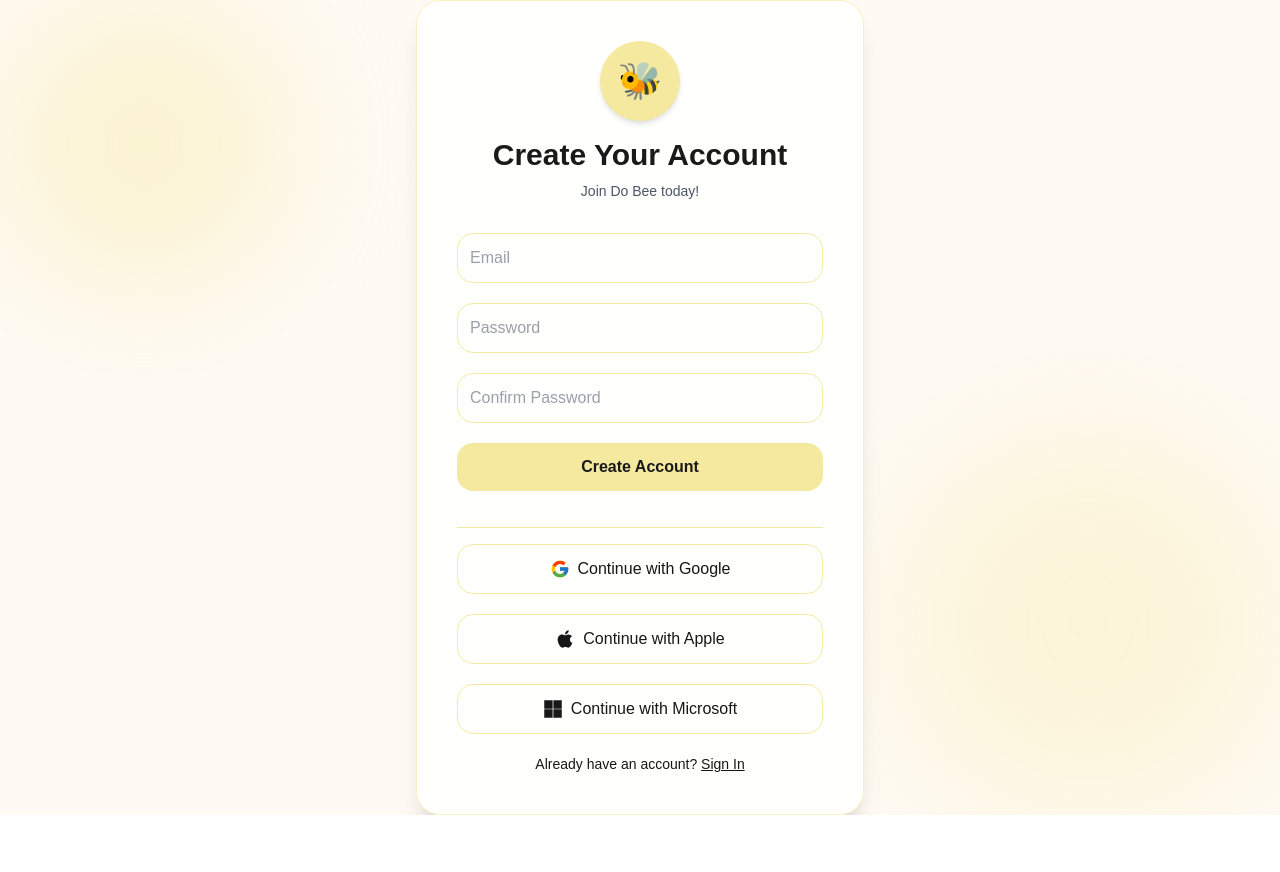
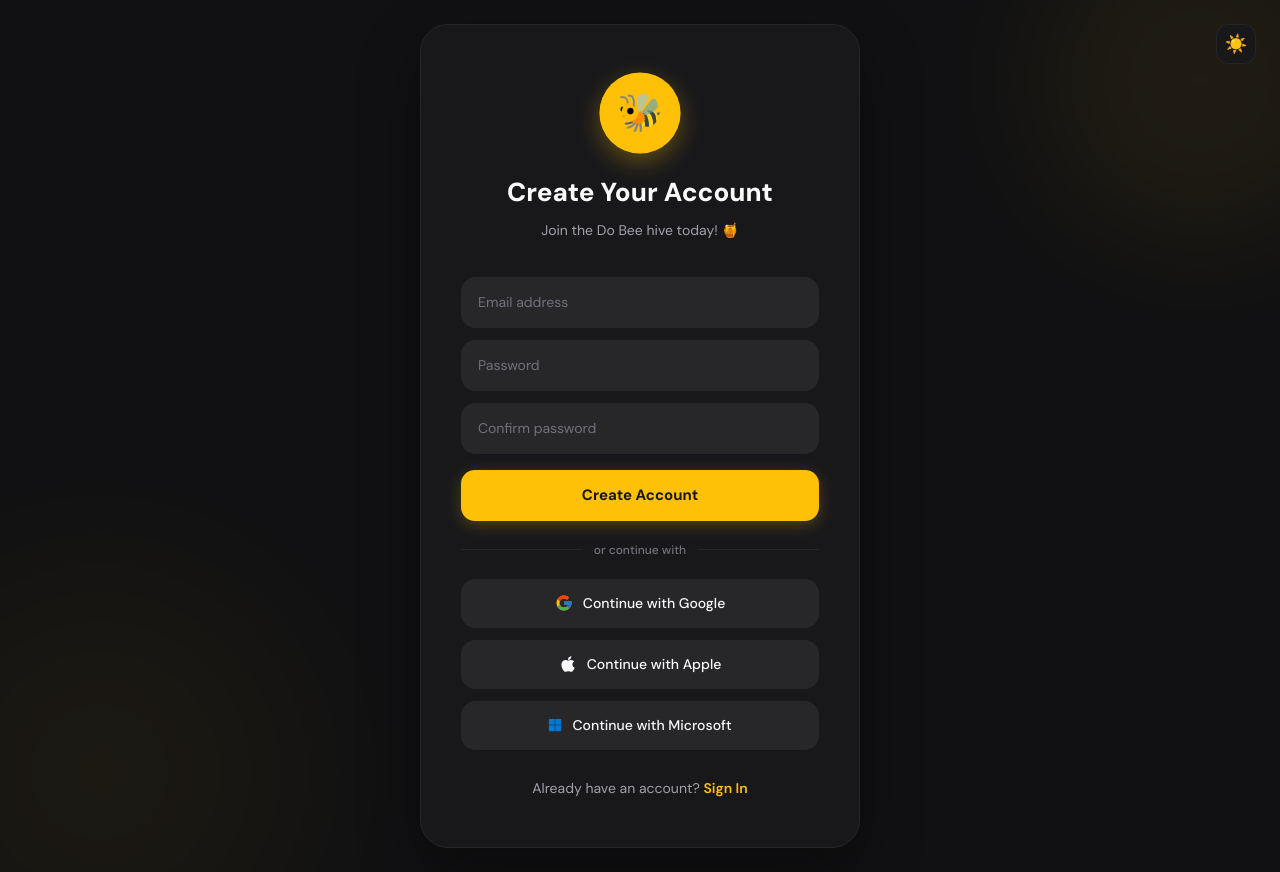
Before and after one commit to Byte-Sized-Baddies/Capstone_Project, a Next.js app in the folder apps/web/: page /signup in a window 1280 px wide. Before the commit the page ends 815 px from the top, so only its background shows below. Built offline with nearby package versions, Linux system fonts and the light colour scheme; no server answers.

Commit message:
update theme

```diff
--- a/apps/web/src/app/signup/page.tsx
+++ b/apps/web/src/app/signup/page.tsx
@@ -1,11 +1,9 @@
 "use client";
 
-import { useState } from "react";
+import { useState, useEffect } from "react";
 import Link from "next/link";
 import { useRouter } from "next/navigation";
 import { signUpWithEmail, signInWithOAuth } from "../auth/auth";
-
-// Optional Icons
 import { FcGoogle } from "react-icons/fc";
 import { FaApple, FaMicrosoft } from "react-icons/fa";
 
@@ -16,19 +14,29 @@ export default function SignUpPage() {
   const [confirmPassword, setConfirmPassword] = useState("");
   const [loading, setLoading] = useState(false);
   const [err, setErr] = useState<string | null>(null);
+  const [isDark, setIsDark] = useState(true);
+
+  useEffect(() => {
+    const saved = localStorage.getItem("theme");
+    if (saved) setIsDark(saved === "dark");
+  }, []);
+
+  const toggleTheme = () => {
+    setIsDark(prev => {
+      localStorage.setItem("theme", !prev ? "dark" : "light");
+      return !prev;
+    });
+  };
 
   const handleEmailSignUp = async () => {
     setErr(null);
-
     if (!email || !password) return setErr("Email and password required");
-    if (password !== confirmPassword)
-      return setErr("Passwords do not match");
-
+    if (password !== confirmPassword) return setErr("Passwords do not match");
+    if (password.length < 6) return setErr("Password must be at least 6 characters");
     try {
       setLoading(true);
       const { error } = await signUpWithEmail(email, password);
       if (error) return setErr(error.message);
-
       alert("Check your email for a confirmation link.");
       router.push("/");
     } finally {
@@ -36,9 +44,7 @@ export default function SignUpPage() {
     }
   };
 
-  const handleOAuthSignIn = async (
-    provider: "google" | "apple" | "azure"
-  ) => {
+  const handleOAuthSignIn = async (provider: "google" | "apple" | "azure") => {
     setErr(null);
     try {
       setLoading(true);
@@ -49,90 +55,111 @@ export default function SignUpPage() {
     }
   };
 
+  const bg = isDark ? "#111113" : "#fffaf3";
+  const surface = isDark ? "#18181b" : "#ffffff";
+  const border = isDark ? "#27272a" : "#f5e99f";
+  const text = isDark ? "#fafafa" : "#1a1a1a";
+  const textMuted = isDark ? "#a1a1aa" : "#6b6b6b";
+  const textDim = isDark ? "#71717a" : "#9a9a9a";
+  const accent = isDark ? "#FFC107" : "#f5c800";
+  const accentText = "#18181b";
+  const inputBg = isDark ? "#27272a" : "#fffdf2";
+  const surfaceHover = isDark ? "#27272a" : "#fff8e6";
+
+  const inlineStyles = `
+    @import url('https://fonts.googleapis.com/css2?family=DM+Sans:wght@400;500;600;700;800&display=swap');
+    * { font-family: 'DM Sans', sans-serif; box-sizing: border-box; }
+    @keyframes floatUp { from { opacity: 0; transform: translateY(20px); } to { opacity: 1; transform: translateY(0); } }
+    @keyframes pulse { 0%, 100% { transform: scale(1); } 50% { transform: scale(1.05); } }
+    .float-up { animation: floatUp 0.5s ease-out forwards; }
+    .bee-pulse { animation: pulse 2.5s ease-in-out infinite; }
+    input::placeholder { color: ${textDim}; }
+    input:-webkit-autofill { -webkit-box-shadow: 0 0 0 30px ${inputBg} inset !important; -webkit-text-fill-color: ${text} !important; }
+  `;
+
   return (
-    <main className="min-h-screen flex items-center justify-center bg-[#fffaf3] relative overflow-hidden">
-      {/* Background decoration */}
-      <div className="absolute top-0 left-0 w-72 h-72 bg-[#f5e99f] rounded-full blur-3xl opacity-40"></div>
-      <div className="absolute bottom-0 right-0 w-96 h-96 bg-[#f5e99f] rounded-full blur-3xl opacity-30"></div>
+    <main style={{ minHeight: "100vh", background: bg, display: "flex", alignItems: "center", justifyContent: "center", position: "relative", overflow: "hidden", transition: "background 0.3s ease", padding: "24px 0" }}>
+      <style>{inlineStyles}</style>
 
-      <div className="relative z-10 bg-white/90 backdrop-blur-md p-10 rounded-3xl shadow-xl w-full max-w-md border border-[#f5e99f]/60">
+      {/* Background blobs */}
+      <div style={{ position: "absolute", top: -80, right: -80, width: 320, height: 320, borderRadius: "50%", background: accent, opacity: isDark ? 0.06 : 0.2, filter: "blur(60px)", pointerEvents: "none" }} />
+      <div style={{ position: "absolute", bottom: -100, left: -100, width: 400, height: 400, borderRadius: "50%", background: accent, opacity: isDark ? 0.04 : 0.15, filter: "blur(80px)", pointerEvents: "none" }} />
 
-        {/* Header + Bee */}
-        <div className="flex flex-col items-center mb-8">
-          <div className="w-20 h-20 rounded-full bg-[#f5e99f] flex items-center justify-center shadow-md">
-            <span className="text-4xl">🐝</span>
+      {/* Theme toggle */}
+      <button onClick={toggleTheme} style={{ position: "fixed", top: 24, right: 24, width: 40, height: 40, borderRadius: 12, background: surface, border: `1px solid ${border}`, cursor: "pointer", fontSize: 18, display: "flex", alignItems: "center", justifyContent: "center", zIndex: 10 }}>
+        {isDark ? "☀️" : "🌙"}
+      </button>
+
+      {/* Card */}
+      <div className="float-up" style={{ position: "relative", zIndex: 1, background: surface, border: `1px solid ${border}`, borderRadius: 28, padding: "48px 40px", width: "100%", maxWidth: 440, boxShadow: isDark ? "0 25px 60px rgba(0,0,0,0.4)" : "0 25px 60px rgba(0,0,0,0.08)" }}>
+
+        {/* Header */}
+        <div style={{ textAlign: "center", marginBottom: 36 }}>
+          <div className="bee-pulse" style={{ width: 80, height: 80, borderRadius: "50%", background: accent, display: "flex", alignItems: "center", justifyContent: "center", margin: "0 auto 20px", fontSize: 36, boxShadow: `0 8px 24px ${accent}50` }}>
+            🐝
           </div>
-          <h1 className="mt-4 text-3xl font-semibold text-[#1a1a1a]">
-            Create Your Account
-          </h1>
-          <p className="text-gray-600 mt-2 text-sm">Join Do Bee today!</p>
+          <h1 style={{ fontSize: 26, fontWeight: 800, color: text, margin: "0 0 8px" }}>Create Your Account</h1>
+          <p style={{ fontSize: 14, color: textMuted, margin: 0 }}>Join the Do Bee hive today! 🍯</p>
         </div>
 
-        {/* Inputs */}
-        <div className="space-y-5">
+        {/* Form */}
+        <div style={{ display: "flex", flexDirection: "column", gap: 12 }}>
           <input
             type="email"
-            placeholder="Email"
-            className="w-full p-3 rounded-2xl border border-[#f5e99f] text-gray-700 focus:ring-2 focus:ring-[#f5e99f] outline-none"
-            onChange={(e) => setEmail(e.target.value)}
+            placeholder="Email address"
+            onChange={e => setEmail(e.target.value)}
+            style={{ width: "100%", padding: "14px 16px", borderRadius: 14, border: `1px solid ${border}`, background: inputBg, color: text, fontSize: 14, outline: "none" }}
           />
-
           <input
             type="password"
             placeholder="Password"
-            className="w-full p-3 rounded-2xl border border-[#f5e99f] text-gray-700 focus:ring-2 focus:ring-[#f5e99f] outline-none"
-            onChange={(e) => setPassword(e.target.value)}
+            onChange={e => setPassword(e.target.value)}
+            style={{ width: "100%", padding: "14px 16px", borderRadius: 14, border: `1px solid ${border}`, background: inputBg, color: text, fontSize: 14, outline: "none" }}
           />
-
           <input
             type="password"
-            placeholder="Confirm Password"
-            className="w-full p-3 rounded-2xl border border-[#f5e99f] text-gray-700 focus:ring-2 focus:ring-[#f5e99f] outline-none"
-            onChange={(e) => setConfirmPassword(e.target.value)}
+            placeholder="Confirm password"
+            onChange={e => setConfirmPassword(e.target.value)}
+            style={{ width: "100%", padding: "14px 16px", borderRadius: 14, border: `1px solid ${border}`, background: inputBg, color: text, fontSize: 14, outline: "none" }}
           />
 
           {err && (
-            <p className="text-red-500 text-sm font-medium">{err}</p>
+            <div style={{ background: "#ef444420", border: "1px solid #ef444440", borderRadius: 10, padding: "10px 14px", color: "#f87171", fontSize: 13, textAlign: "center" }}>
+              {err}
+            </div>
           )}
 
-          <button
-            onClick={handleEmailSignUp}
-            disabled={loading}
-            className="w-full bg-[#f5e99f] p-3 rounded-2xl text-[#1a1a1a] font-semibold hover:bg-[#f3e47d] transition"
-          >
-            {loading ? "Signing up…" : "Create Account"}
+          <button onClick={handleEmailSignUp} disabled={loading}
+            style={{ width: "100%", padding: "14px", borderRadius: 14, background: accent, color: accentText, fontWeight: 700, fontSize: 15, border: "none", cursor: loading ? "not-allowed" : "pointer", opacity: loading ? 0.7 : 1, marginTop: 4, boxShadow: `0 4px 16px ${accent}40`, transition: "opacity 0.2s" }}>
+            {loading ? "Creating account…" : "Create Account"}
           </button>
 
-          <hr className="my-4 border-[#f5e99f]" />
+          {/* Divider */}
+          <div style={{ display: "flex", alignItems: "center", gap: 12, margin: "8px 0" }}>
+            <div style={{ flex: 1, height: 1, background: border }} />
+            <span style={{ fontSize: 12, color: textDim, fontWeight: 500 }}>or continue with</span>
+            <div style={{ flex: 1, height: 1, background: border }} />
+          </div>
 
-          {/* OAuth Buttons */}
-          <button
-            onClick={() => handleOAuthSignIn("google")}
-            className="w-full p-3 rounded-2xl border border-[#f5e99f] flex items-center justify-center gap-2"
-          >
-            <FcGoogle size={20} /> Continue with Google
+          {/* OAuth */}
+          <button onClick={() => handleOAuthSignIn("google")}
+            style={{ width: "100%", padding: "13px 16px", borderRadius: 14, background: surfaceHover, border: `1px solid ${border}`, color: text, fontSize: 14, fontWeight: 500, cursor: "pointer", display: "flex", alignItems: "center", justifyContent: "center", gap: 10 }}>
+            <FcGoogle size={18} /> Continue with Google
           </button>
-
-          <button
-            onClick={() => handleOAuthSignIn("apple")}
-            className="w-full p-3 rounded-2xl border border-[#f5e99f] flex items-center justify-center gap-2"
-          >
-            <FaApple size={20} /> Continue with Apple
+          <button onClick={() => handleOAuthSignIn("apple")}
+            style={{ width: "100%", padding: "13px 16px", borderRadius: 14, background: surfaceHover, border: `1px solid ${border}`, color: text, fontSize: 14, fontWeight: 500, cursor: "pointer", display: "flex", alignItems: "center", justifyContent: "center", gap: 10 }}>
+            <FaApple size={18} style={{ color: isDark ? "#fafafa" : "#1a1a1a" }} /> Continue with Apple
           </button>
-
-          <button
-            onClick={() => handleOAuthSignIn("azure")}
-            className="w-full p-3 rounded-2xl border border-[#f5e99f] flex items-center justify-center gap-2"
-          >
-            <FaMicrosoft size={20} /> Continue with Microsoft
+          <button onClick={() => handleOAuthSignIn("azure")}
+            style={{ width: "100%", padding: "13px 16px", borderRadius: 14, background: surfaceHover, border: `1px solid ${border}`, color: text, fontSize: 14, fontWeight: 500, cursor: "pointer", display: "flex", alignItems: "center", justifyContent: "center", gap: 10 }}>
+            <FaMicrosoft style={{ color: "#0078D4" }} /> Continue with Microsoft
           </button>
         </div>
 
-        <p className="mt-5 text-sm text-center">
+        {/* Sign in link */}
+        <p style={{ marginTop: 28, textAlign: "center", fontSize: 14, color: textMuted }}>
           Already have an account?{" "}
-          <Link href="/" className="underline font-medium">
-            Sign In
-          </Link>
+          <Link href="/" style={{ color: accent, fontWeight: 600, textDecoration: "none" }}>Sign In</Link>
         </p>
       </div>
     </main>
```
